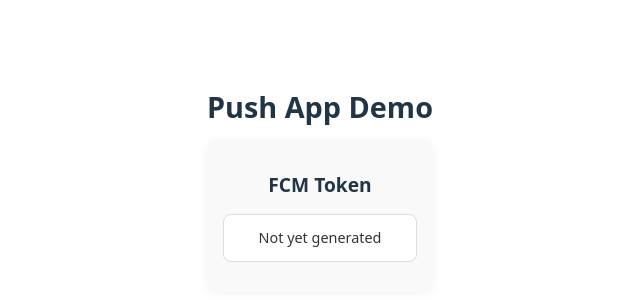
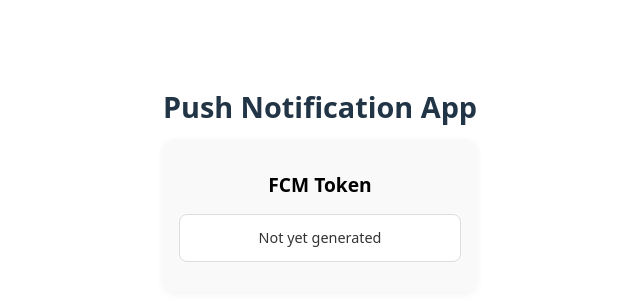
Before and after one commit to SachinTatvaSoft/pushapp, a React (Vite) app: page / in a window 1280 px wide. Shown: the part 206-506 px from the top of the page, without its empty margins (320-960 px from the left). Built offline with nearby package versions, Linux system fonts and the light colour scheme; no server answers.

Commit message:
App Changes

```diff
--- a/src/App.tsx
+++ b/src/App.tsx
@@ -15,7 +15,7 @@
       }}
     >
       <h1 style={{ fontSize: "1.8rem", marginBottom: "1rem" }}>
-        Push App Demo
+        Push Notification App
       </h1>
 
       <div
@@ -27,7 +27,7 @@
           marginBottom: "1.5rem",
         }}
       >
-        <h2 style={{ fontSize: "1.2rem", marginBottom: "0.5rem" }}>
+        <h2 style={{ fontSize: "1.2rem", marginBottom: "0.5rem", color: "black" }}>
           FCM Token
         </h2>
         <p
```
